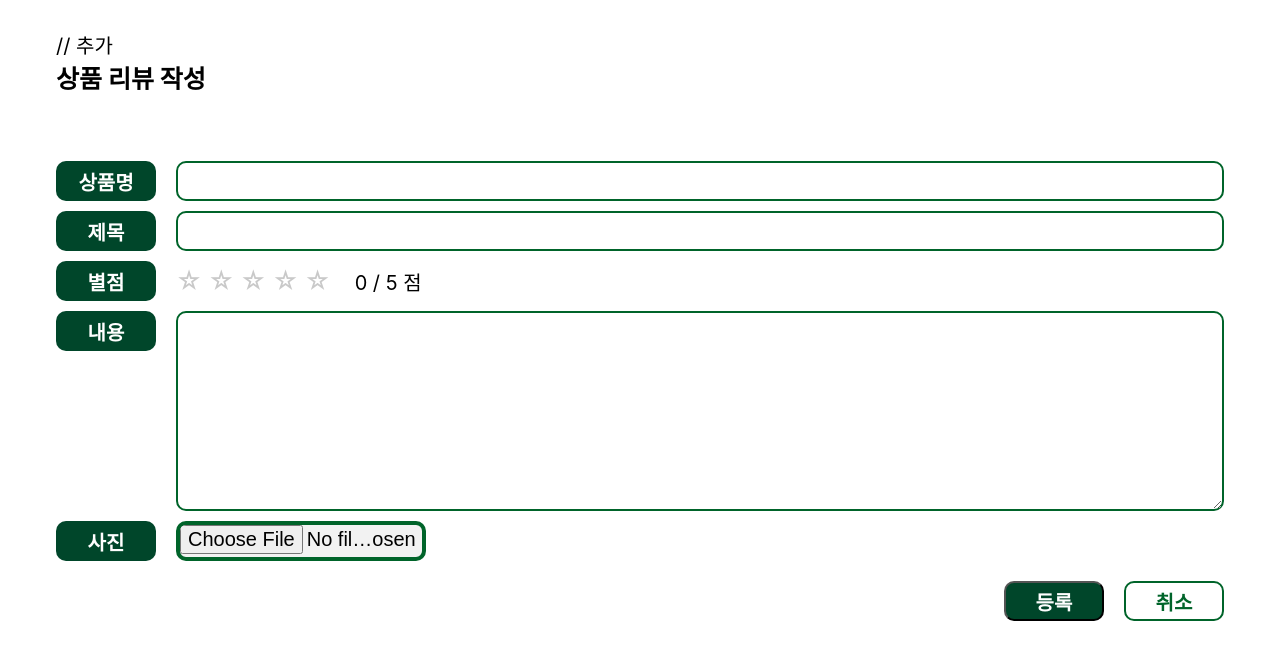
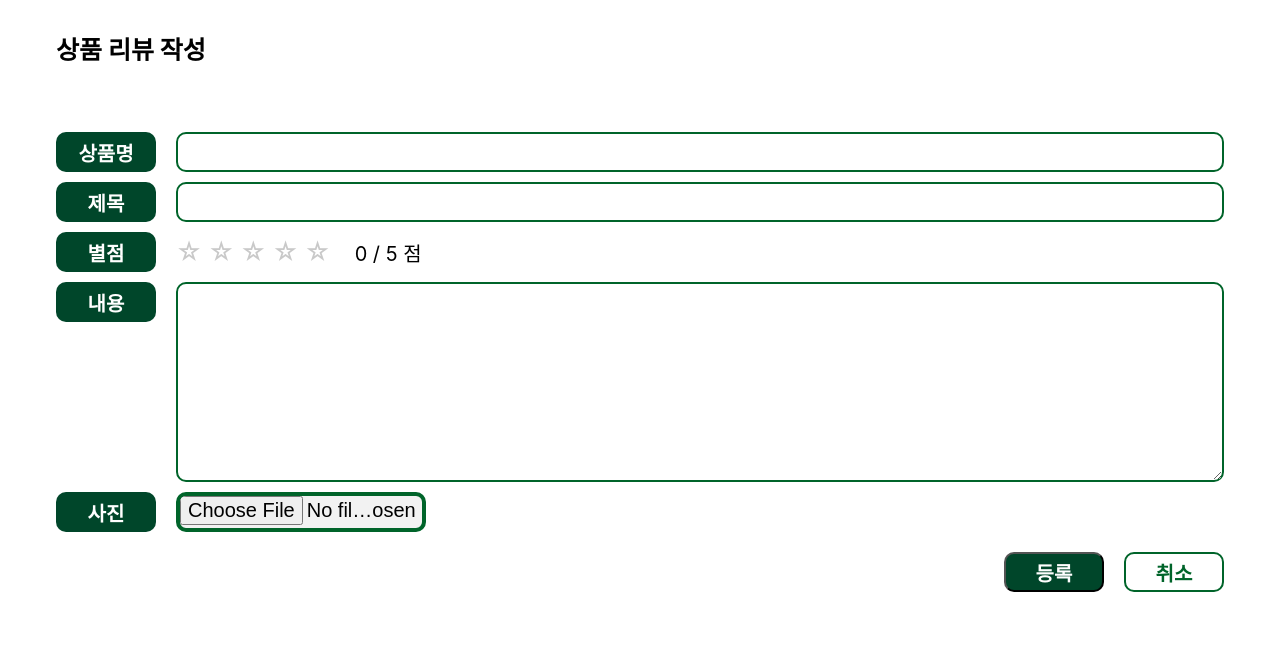
Before and after one commit to OSP-team-8/EwhaMarket, a Flask app: page /reg_review_init/ in a window 1280 px wide. Shown: the part 50-710 px from the top of the page. Run offline with Flask 3, Linux system fonts and the light colour scheme.

Commit message:
fix : 수정사항 반영

```diff
--- a/templates/product_detail.html
+++ b/templates/product_detail.html
@@ -30,7 +30,7 @@
       <div class="wish">
         <span>찜하기</span> |
 
-        <!-- 🔥 찜하기 폼 -->
+        <!-- 찜하기 폼 -->
         <form method="post"
               action="{{ url_for('toggle_wish', pid=product.id) }}"
               style="display:inline;">
@@ -67,7 +67,7 @@
     </div>
 
     <div class="row">
-      <div class="label-box">판매자 ID</div>
+      <div class="label-box">판매자</div>
       <div class="value-box">{{ product.seller or "-" }}</div>
     </div>
 
--- a/templates/reg_reviews.html
+++ b/templates/reg_reviews.html
@@ -5,7 +5,7 @@
 {% endblock head %}
 
 {% block section %}
-<form method="post" enctype="multipart/form-data" action="{{ url_for('reg_review') }}">  // 추가
+<form method="post" enctype="multipart/form-data" action="{{ url_for('reg_review') }}">
     <label id="register_review">상품 리뷰 작성</label><br><br>
     <div class="form_line">
         <label for="review_item" class="label_name">상품명</label>
```
Also changed, not shown: 1 other file.
